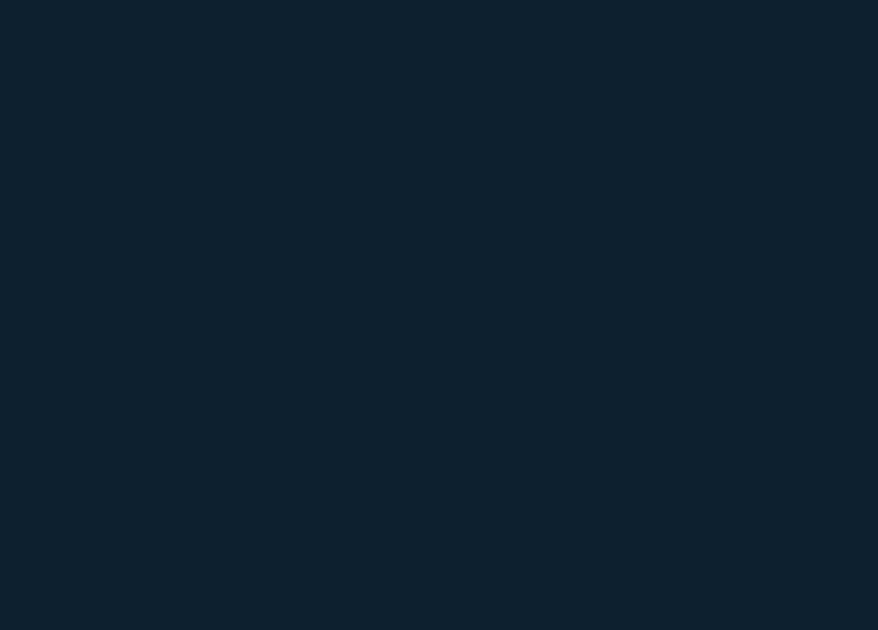
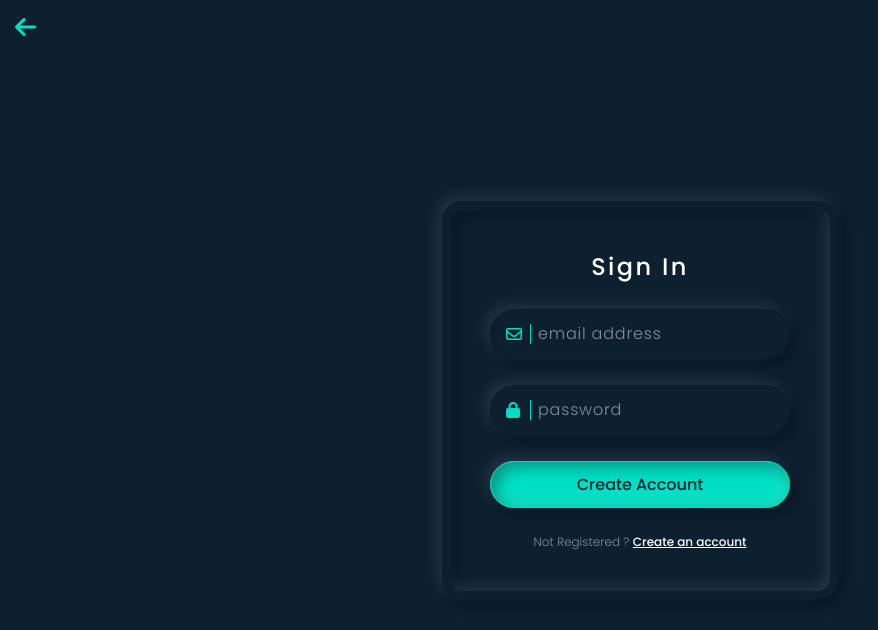
Before and after one commit to Taker-Academy/spotiflyx-zekus63, an Angular app in the folder frontend/: page /signin in a window 1280 px wide. Before the commit this address led to /. Shown: the top 630 px of the page, without its empty margins (0-878 px from the left). Built offline with nearby package versions, Linux system fonts and the light colour scheme.

Commit message:
[ADD] signin and signup pages (html + css) in frontend

```diff
--- a/frontend/src/app/components/header/header.component.css
+++ b/frontend/src/app/components/header/header.component.css
@@ -6,12 +6,16 @@ nav {
     margin: 15px;
 }
 
-img {
+nav a {
+    display: flex;
+}
+
+nav a img {
     height: auto;
     width: 50px;
 }
 
-h1 {
+nav h1 {
     font-family: Poetsen One, Arial;
     font-weight: 400;
     margin-left: 15px;
--- a/frontend/src/app/components/header/header.component.html
+++ b/frontend/src/app/components/header/header.component.html
@@ -3,6 +3,6 @@
     <h1>{{title}}</h1>
     <div class="navbar">
         <a routerLink="" class="linknavbar">Accueil</a>
-        <a routerLink="/login" class="linknavbar">Connexion</a>
+        <a routerLink="/signin" class="linknavbar">Connexion</a>
     </div>
 </nav>
--- a/frontend/src/app/components/login/login.component.css
+++ b/frontend/src/app/components/login/login.component.css
@@ -1,34 +1,141 @@
-@import url('https://fonts.googleapis.com/css2?family=Poetsen+One&display=swap');
+@import url('https://fonts.googleapis.com/css2?family=Poppins:ital,wght@0,100;0,200;0,300;0,400;0,500;0,600;0,700;0,800;0,900;1,100;1,200;1,300;1,400;1,500;1,600;1,700;1,800;1,900&display=swap');
 
-nav {
-    display: flex;
-    align-items: center;
-    margin: 15px;
+* {
+    margin: 0;
+    padding: 0;
+    box-sizing: border-box;
 }
 
-img {
-    height: auto;
-    width: 50px;
+.body {
+    display: flex;
+    justify-content: center;
+    align-items: center;
+    min-height: 100vh;
 }
 
-h1 {
-    font-family: Poetsen One, Arial;
-    font-weight: 400;
-    margin-left: 15px;
-    color: white;
+.container {
+    padding: 40px;
+    border-radius: 20px;
+    border: 8px solid #0c2030;
+    box-shadow: -5px -5px 15px rgba(255,255,255,0.1),
+    5px 5px 15px rgba(0,0,0,0.35),
+    inset -5px -5px 15px rgba(255,255,255,0.1),
+    inset 5px 5px 15px rgba(0,0,0,0.35);
 }
 
-/* Navbar */
-nav .navbar {
+.container .form {
     display: flex;
-    justify-content: space-between;
-    width: 160px;
-    margin-left: auto;
+    justify-content: center;
+    align-items: center;
+    flex-direction: column;
+    gap: 25px;
 }
 
-nav .navbar .linknavbar {
-    font-family: Poetsen One, Arial;
-    font-weight: 400;
-    color: white;
-    text-decoration: none;
+.container .form h2 {
+    font-family: 'Poppins', sans-serif;
+    color: #fff;
+    font-weight: 500;
+    letter-spacing: 0.1em;
 }
+
+.container .form .inputBox {
+    position: relative;
+    width: 300px;
+}
+
+.container .form .inputBox input {
+    font-family: 'Poppins', sans-serif;
+    padding: 12px 10px 12px 48px;
+    border: none;
+    width: 100%;
+    background: #0c2030;
+    border: 1px solid rgba(0,0,0,0.1);
+    color: #fff;
+    font-weight: 300;
+    border-radius: 25px;
+    font-size: 1em;
+    box-shadow: -5px -5px 15px rgba(255,255,255,0.1),
+    5px 5px 15px rgba(0,0,0,0.35);
+    transition: 0.5s;
+    outline: none;
+}
+
+.container .form .inputBox input:valid ~ span,
+.container .form .inputBox input:focus ~ span {
+    color: #00dfc4;
+    border: 1px solid #00dfc4;
+    background: #0c2030;
+    transform: translateX(25px) translateY(-7px);
+    font-size: 0.6em;
+    padding: 0 8px;
+    border-radius: 10px;
+    letter-spacing: 0.1em;
+}
+
+.container .form .inputBox input:valid,
+.container .form .inputBox input:focus {
+    border: 1px solid #00dfc4;
+}
+
+.container .form .inputBox span {
+    font-family: 'Poppins', sans-serif;
+    position: absolute;
+    background: none;
+    left: 0px;
+    padding: 12px 10px 12px 48px;
+    pointer-events: none;
+    font-size: 1em;
+    font-weight: 300;
+    transition: 0.5s;
+    letter-spacing: 0.05em;
+    color: rgba(255,255,255,0.5);
+}
+
+.container .form .inputBox i {
+    position: absolute;
+    top: 15px;
+    left: 16px;
+    width: 25px;
+    padding-right: 8px;
+    padding: 2px 0;
+    color: #00dfc4;
+    border-right: 1px solid #00dfc4;
+}
+
+.container .form .inputBox input[type="submit"] {
+    font-family: 'Poppins', sans-serif;
+    background: #00dfc4;
+    color: #0c2030;
+    padding: 10px 0;
+    font-weight: 500;
+    cursor: pointer;
+    box-shadow: -5px -5px 15px rgba(255,255,255,0.1),
+    5px 5px 15px rgba(0,0,0,0.35),
+    inset -5px -5px 15px rgba(255,255,255,0.1),
+    inset 5px 5px 15px rgba(0,0,0,0.35);
+}
+
+.container .form p {
+    font-family: 'Poppins', sans-serif;
+    color: rgba(255, 255, 255, 0.5);
+    font-size: 0.75em;
+    font-weight: 300;
+}
+
+.container .form p a {
+    font-family: 'Poppins', sans-serif;
+    font-weight: 500;
+    color: #fff;
+}
+
+/* Arrow to go to the menu */
+.arrow {
+    position: absolute;
+    margin-top: 15px;
+    margin-left: 15px;
+}
+
+.arrow .fa-solid.fa-arrow-left {
+    font-size: 1.5em;
+    color: #00dfc4;
+}
--- a/frontend/src/app/components/login/login.component.html
+++ /dev/null
@@ -1 +0,0 @@
-<h1>Hello</h1>
--- /dev/null
+++ b/frontend/src/app/components/login/signin.component.html
@@ -0,0 +1,22 @@
+<a routerLink="" class="arrow"><i class="fa-solid fa-arrow-left"></i></a>
+<div class="body">
+    <div class="container">
+        <div class="form signin">
+            <h2>Sign In</h2>
+            <div class="inputBox">
+                <input type="text" required="required">
+                <i class="fa-regular fa-envelope"></i>
+                <span>email address</span>
+            </div>
+            <div class="inputBox">
+                <input type="password" required="required">
+                <i class="fa-solid fa-lock"></i>
+                <span>password</span>
+            </div>
+            <div class="inputBox">
+                <input type="submit" value="Create Account">
+            </div>
+            <p>Not Registered ? <a routerLink="/signup" class="login">Create an account</a></p>
+        </div>
+    </div>
+</div>
--- /dev/null
+++ b/frontend/src/app/components/login/signup.component.html
@@ -0,0 +1,32 @@
+<a routerLink="" class="arrow"><i class="fa-solid fa-arrow-left"></i></a>
+<div class="body">
+    <div class="container">
+        <div class="form signup">
+            <h2>Sign Up</h2>
+            <div class="inputBox">
+                <input type="text" required="required">
+                <i class="fa-regular fa-user"></i>
+                <span>username</span>
+            </div>
+            <div class="inputBox">
+                <input type="text" required="required">
+                <i class="fa-regular fa-envelope"></i>
+                <span>email address</span>
+            </div>
+            <div class="inputBox">
+                <input type="password" required="required">
+                <i class="fa-solid fa-lock"></i>
+                <span>create password</span>
+            </div>
+            <div class="inputBox">
+                <input type="password" required="required">
+                <i class="fa-solid fa-lock"></i>
+                <span>confirm password</span>
+            </div>
+            <div class="inputBox">
+                <input type="submit" value="Create Account">
+            </div>
+            <p>Already a member ? <a routerLink="/signin" class="login">Log in</a></p>
+        </div>
+    </div>
+</div>
--- a/frontend/src/index.html
+++ b/frontend/src/index.html
@@ -6,6 +6,7 @@
   <base href="/">
   <meta name="viewport" content="width=device-width, initial-scale=1">
   <link rel="icon" type="image/x-icon" href="assets/logo_spotiflyx.png">
+  <link rel="stylesheet" href="https://cdnjs.cloudflare.com/ajax/libs/font-awesome/6.5.2/css/all.min.css" integrity="sha512-SnH5WK+bZxgPHs44uWIX+LLJAJ9/2PkPKZ5QiAj6Ta86w+fsb2TkcmfRyVX3pBnMFcV7oQPJkl9QevSCWr3W6A==" crossorigin="anonymous" referrerpolicy="no-referrer" />
   <link rel="stylesheet" href="styles.css">
 </head>
 <body>
```
Also changed, not shown: frontend/src/app/app.module.ts (+14 -5 lines), frontend/src/app/components/login/login.component.ts (deleted, +0 -8 lines), frontend/src/app/components/login/signin.component.ts (added, +8 -0 lines), frontend/src/app/components/login/signup.component.ts (added, +8 -0 lines).
